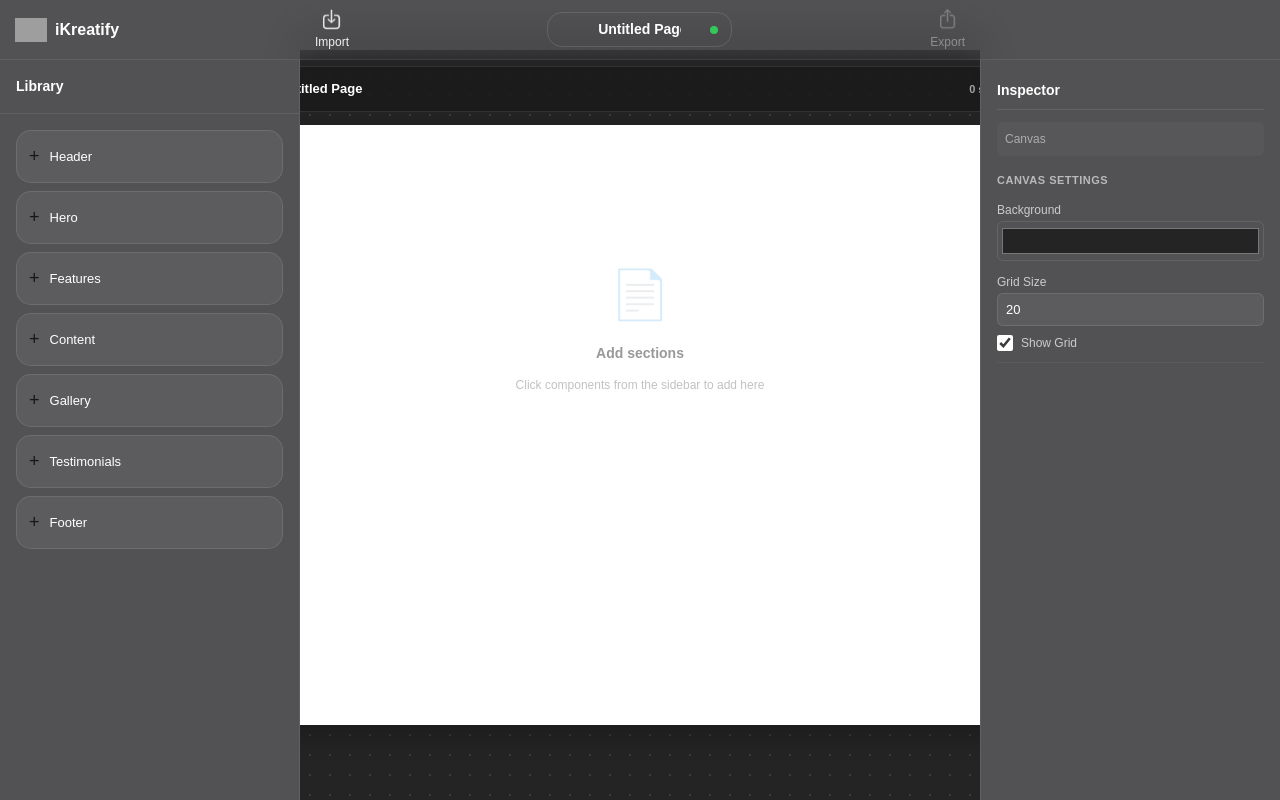
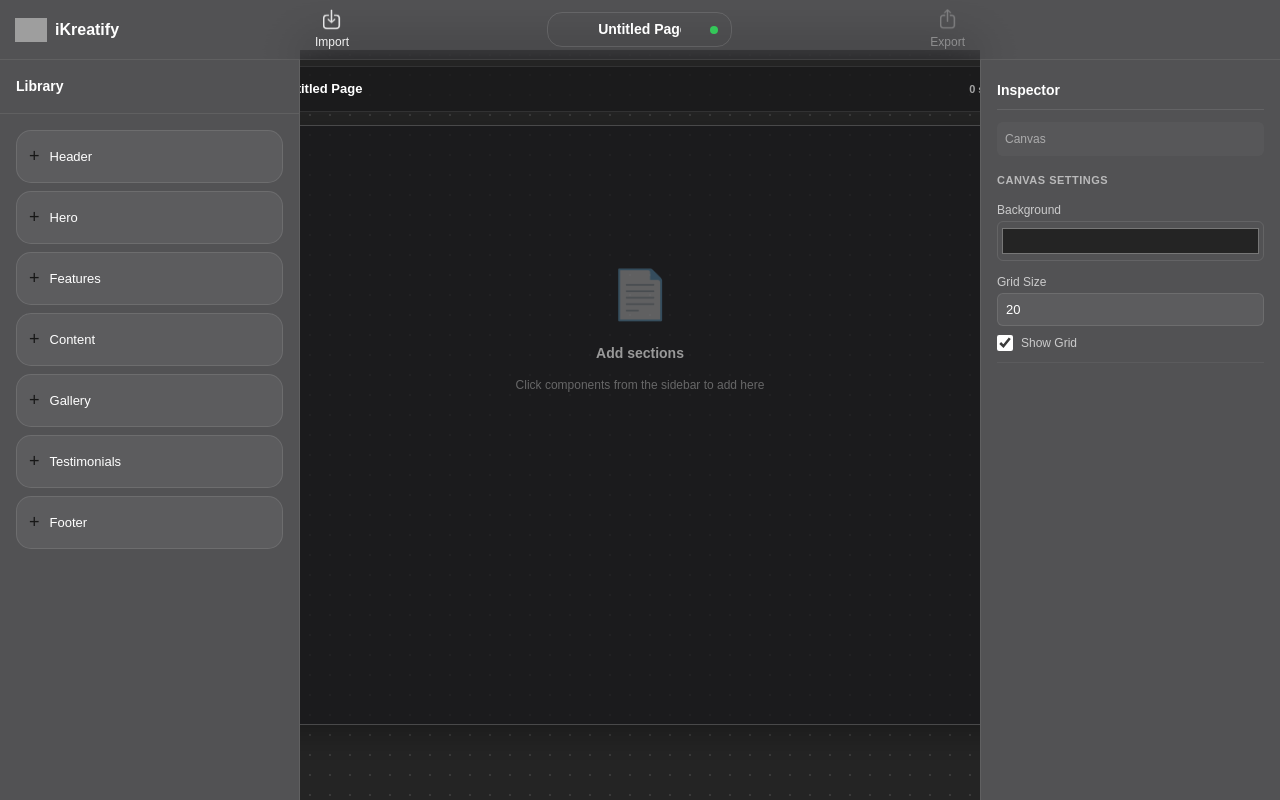
Before and after one commit to iamabdirazak/website-builder, a Next.js app: page / in a window 1280 px wide. Built offline with nearby package versions, Linux system fonts and the light colour scheme; grey boxes are pictures that could not be loaded.

Commit message:
change container background

```diff
--- a/components/BuilderApp.tsx
+++ b/components/BuilderApp.tsx
@@ -28,7 +28,7 @@ export default function BuilderApp() {
     name: 'Untitled Page',
     width: 800,
     height: 600,
-    background: "#ffffff",
+    background: "rgba(25,25,27,0.75)",
     radius: 0,
     padding: 0,
     opacity: 1,
```
